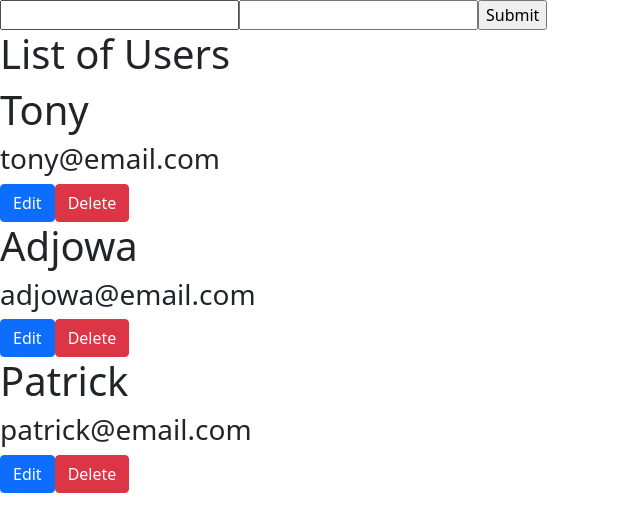
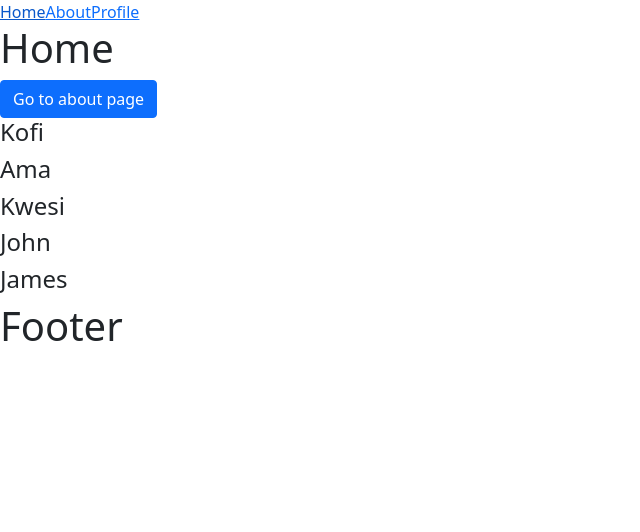
Before and after one commit to codetrainafrica/g20-react, a React (Create React App) app: page / in a window 1280 px wide. Shown: the top 532 px of the page, without its empty margins (0-640 px from the left). Built offline with nearby package versions, Linux system fonts and the light colour scheme.

Commit message:
implement routing

```diff
--- a/package.json
+++ b/package.json
@@ -10,6 +10,7 @@
     "react": "^17.0.2",
     "react-bootstrap": "^2.1.2",
     "react-dom": "^17.0.2",
+    "react-router-dom": "6",
     "react-scripts": "4.0.3",
     "uuid": "^8.3.2",
     "web-vitals": "^1.0.1"
--- a/src/App.js
+++ b/src/App.js
@@ -1,53 +1,8 @@
-import React, { useState } from "react";
-import "./App.css";
-import UserForm from "./components/UserForm";
-import UserList from "./components/UserList";
-import { v4 as uuid } from "uuid";
+import React from "react";
+import Router from "./Router";
 
-const App = () => {
-  //users state array which will hold the users
-  const [users, setUsers] = useState([
-    { name: "Tony", email: "tony@email.com", id: uuid() },
-    { name: "Adjowa", email: "adjowa@email.com", id: uuid() },
-    { name: "Patrick", email: "patrick@email.com", id: uuid() },
-  ]);
-
-  //addUser function to add a new user to the users array
-  const addUser = (newUser) => {
-    setUsers([...users, newUser]);
-  };
-
-  //deleteUser function to delete a user from the users array
-  const deleteUser = (id) => {
-    //filter out the user with the id that was passed in
-    const filteredUsers = users.filter((user) => {
-      if (id !== user.id) return user;
-    });
-
-    //set the users state to the filtered users array
-    setUsers(filteredUsers);
-  };
-
-  //editUser function to edit a user from the users array
-  const editUser = (id, updatedUser) => {
-    //filter the users array and return a new array with the updated user
-    const updatedUsers = users.map((user) => {
-      if (id === user.id) return updatedUser;
-      else return user;
-    });
-
-    //set the users state to the updated users array
-    setUsers(updatedUsers);
-  };
-
-  return (
-    <div>
-      {/* UserForm component is passed the addUser function as a prop */}
-      <UserForm addUser={addUser} />
-      {/* UserList component is passed the users array and the deleteUser and editUser functions as props */}
-      <UserList users={users} editUser={editUser} deleteUser={deleteUser} />
-    </div>
-  );
-};
+function App() {
+  return <Router />;
+}
 
 export default App;
--- /dev/null
+++ b/src/Router.js
@@ -0,0 +1,30 @@
+import React from "react";
+import { Nav } from "react-bootstrap";
+import { BrowserRouter, Routes, Route, Link } from "react-router-dom";
+import About from "./pages/About";
+import ErrorPage from "./pages/ErrorPage";
+import Home from "./pages/Home";
+import Profile from "./pages/Profile";
+
+const Router = () => {
+  return (
+    <BrowserRouter>
+      <Nav>
+        <Link to="/">Home</Link>
+        <Link to="/about">About</Link>
+        <Link to="/profile">Profile</Link>
+      </Nav>
+
+      <Routes>
+        <Route path="/" element={<Home />} />
+        <Route path="/about" element={<About />} />
+        <Route path="/profile/:userId" element={<Profile />} />
+        <Route path="*" element={<ErrorPage />} />
+      </Routes>
+
+      <h1>Footer</h1>
+    </BrowserRouter>
+  );
+};
+
+export default Router;
--- /dev/null
+++ b/src/pages/About.js
@@ -0,0 +1,7 @@
+import React from "react";
+
+function About() {
+  return <h1>About</h1>;
+}
+
+export default About;
--- /dev/null
+++ b/src/pages/ErrorPage.js
@@ -0,0 +1,9 @@
+import React from "react";
+
+export default function ErrorPage() {
+  return (
+    <div>
+      <h1>Page not found</h1>
+    </div>
+  );
+}
--- /dev/null
+++ b/src/pages/Home.js
@@ -0,0 +1,22 @@
+import React from "react";
+import { Button } from "react-bootstrap";
+import { useNavigate } from "react-router-dom";
+
+function Home() {
+  const navigate = useNavigate();
+
+  const users = ["Kofi", "Ama", "Kwesi", "John", "James"];
+
+  return (
+    <div>
+      <h1>Home</h1>
+      <Button onClick={() => navigate("/about")}>Go to about page</Button>
+
+      {users.map((user) => {
+        return <h4 onClick={() => navigate(`/profile/${user}`)}>{user}</h4>;
+      })}
+    </div>
+  );
+}
+
+export default Home;
--- /dev/null
+++ b/src/pages/Profile.js
@@ -0,0 +1,10 @@
+import React from "react";
+import { useParams } from "react-router-dom";
+
+function Profile() {
+  const { userId } = useParams();
+
+  return <h1>{userId}</h1>;
+}
+
+export default Profile;
```
Also changed, not shown: 1 other file (tests, documents, lock files or other folders).
